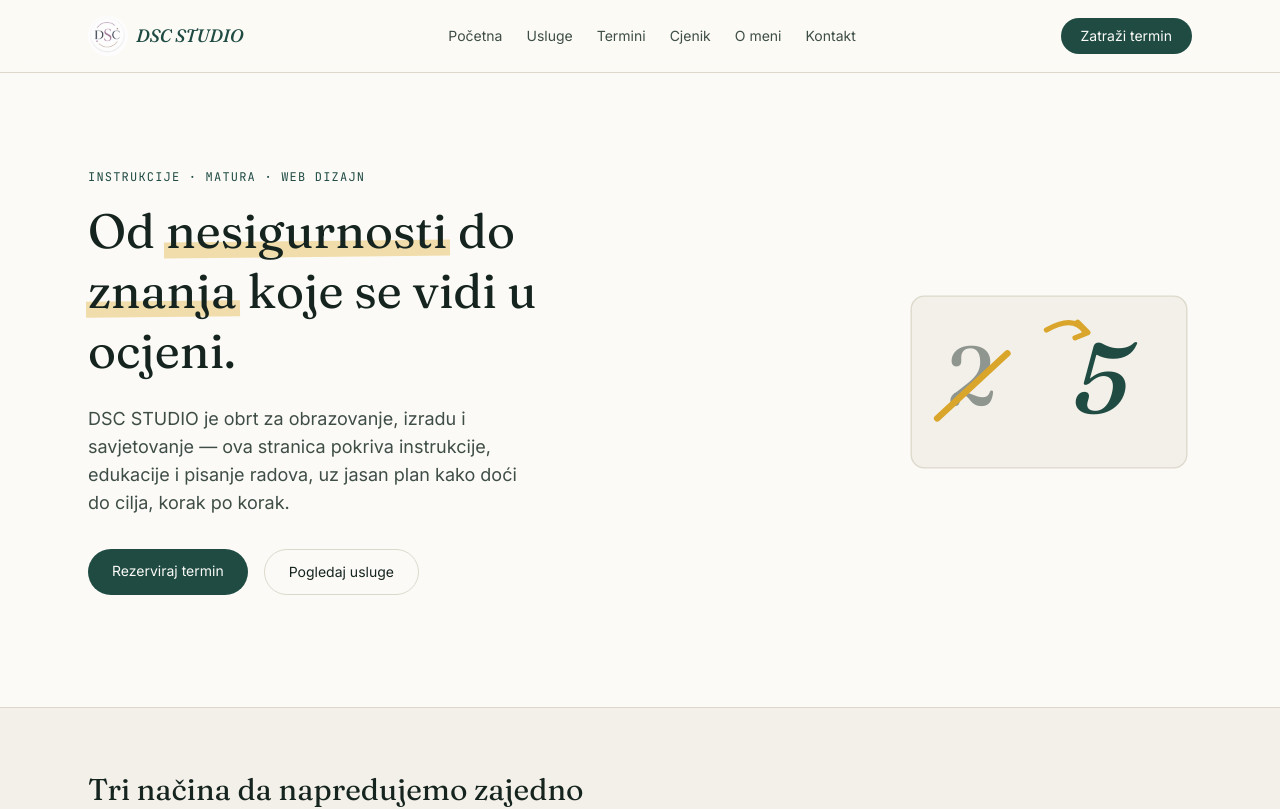
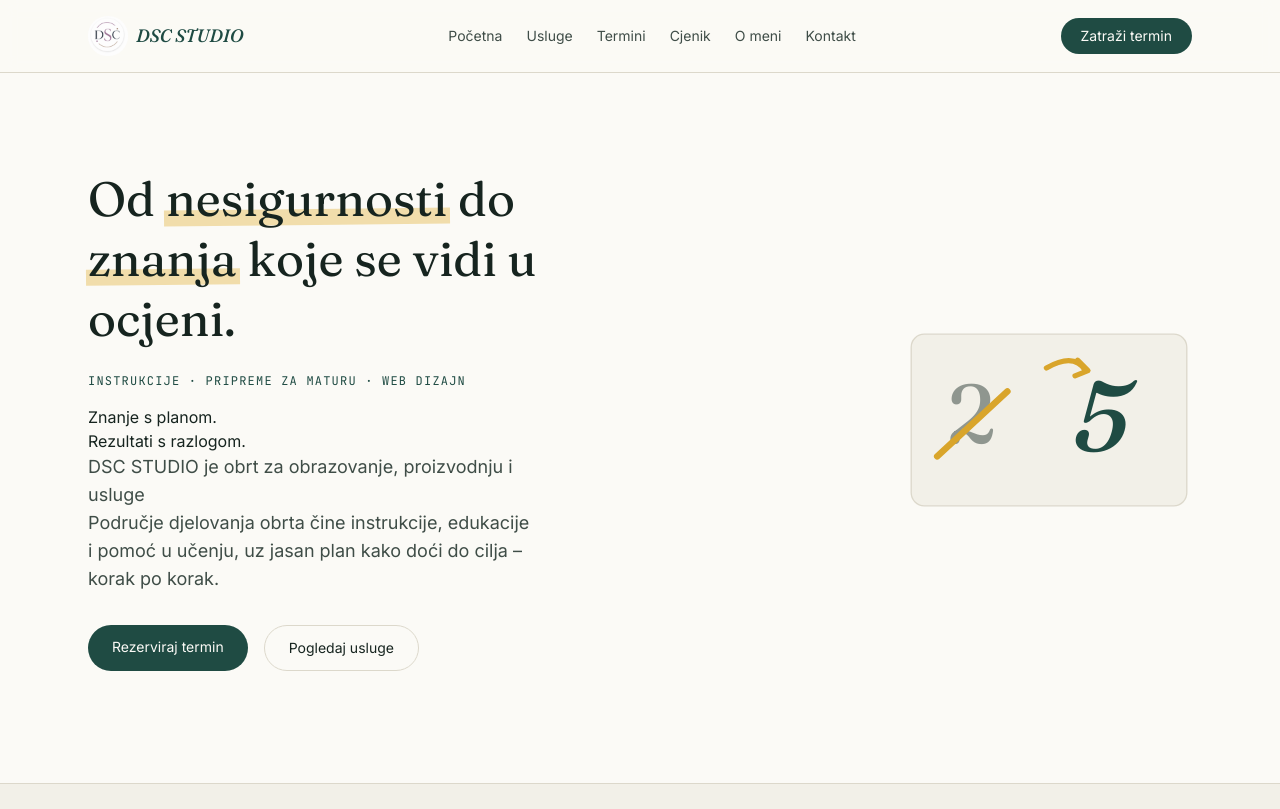
Before and after one commit to D0rina/dsc-studio, a Next.js app: page / in a window 1280 px wide. Shown: the top 809 px of the page. Built offline with nearby package versions, Linux system fonts and the light colour scheme.

Commit message:
Promijenjeno predstavljanje na naslovnici

```diff
--- a/app/page.tsx
+++ b/app/page.tsx
@@ -2,6 +2,7 @@ import Link from "next/link";
 import { Nav } from "@/components/Nav";
 import { Footer } from "@/components/Footer";
 import { GradeMark } from "@/components/GradeMark";
+
 
 const services = [
   {
@@ -51,17 +52,25 @@ export default function Home() {
       <main>
         <section className="mx-auto max-w-6xl px-6 pt-16 pb-20 md:pt-24 md:pb-28 grid md:grid-cols-2 gap-12 items-center">
           <div className="reveal">
-            <p className="mono text-xs uppercase tracking-widest text-forest mb-4">
-              Instrukcije · Matura · Web dizajn
-            </p>
+
             <h1 className="text-4xl md:text-5xl leading-tight mb-6">
               Od <span className="mark">nesigurnosti</span> do{" "}
               <span className="mark">znanja</span> koje se vidi u ocjeni.
             </h1>
+
+            <p className="mono text-xs uppercase tracking-widest text-forest mb-4">
+              Instrukcije · Pripreme za maturu · Web dizajn
+            </p>
+            Znanje s <span className="...ista klasa kao sada...">planom</span>.
+            <br />
+            Rezultati s <span className="...ista klasa kao sada...">razlogom</span>.
+
             <p className="text-ink-soft text-lg mb-8 max-w-md">
-              DSC STUDIO je obrt za obrazovanje, izradu i savjetovanje — ova
-              stranica pokriva instrukcije, edukacije i pisanje radova, uz
-              jasan plan kako doći do cilja, korak po korak.
+              DSC STUDIO je obrt za obrazovanje, proizvodnju i usluge <br />
+              Područje djelovanja obrta čine instrukcije, edukacije i pomoć u učenju,
+              uz jasan plan kako doći do cilja – korak po korak.
+
+
             </p>
             <div className="flex flex-wrap gap-4">
               <Link
```
